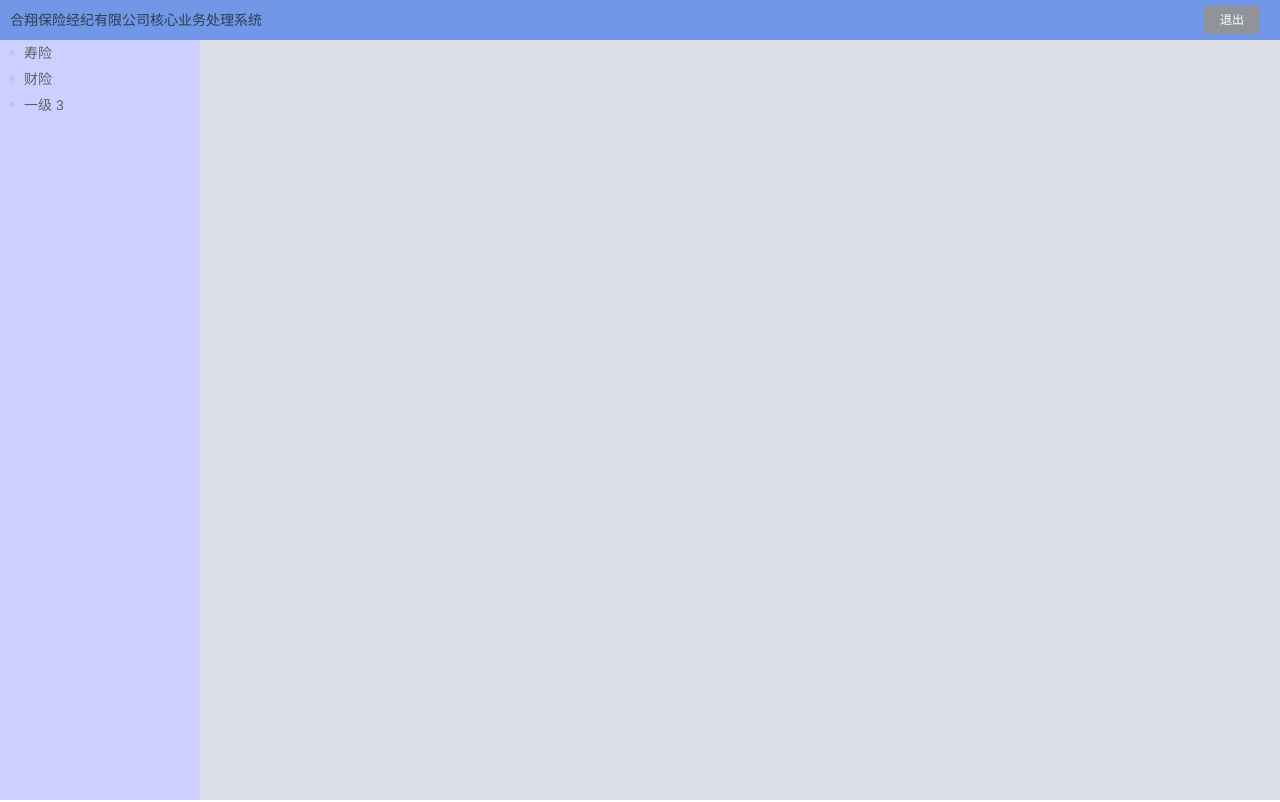
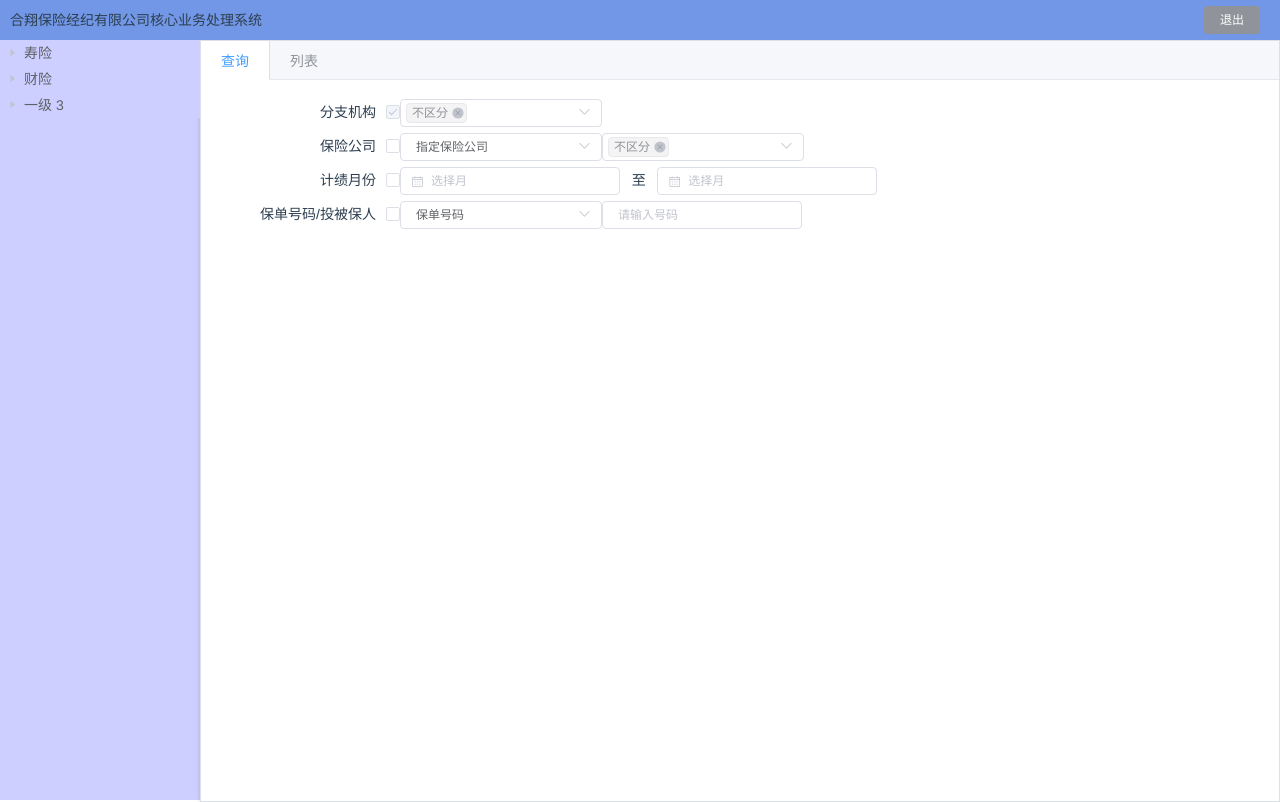
Before and after one commit to 11111112222222/allfly, a Vue app: page /#/user/payRecord in a window 1280 px wide. Built offline with nearby package versions, Linux system fonts and the light colour scheme.

Commit message:
保单交费记录查询

```diff
--- a/src/components/User/User.vue
+++ b/src/components/User/User.vue
@@ -7,7 +7,7 @@
     </header>
     <section>
       <aside>
-        <el-tree :data="menu" :props="defaultProps"  @node-click="handleNodeClick"></el-tree>
+        <el-tree :data="menu" :props="defaultProps" :highlight-current="true"  @node-click="handleNodeClick"></el-tree>
       </aside>
       <content>
         <router-view/>
--- a/src/components/order/PayRecord.vue
+++ b/src/components/order/PayRecord.vue
@@ -1,6 +1,82 @@
 <template>
- <div class="page">
-
+ <div class="page" style="height:100%">
+    <el-tabs type="border-card" style="height:100%">
+        <el-tab-pane label="查询">
+            <div class="search">
+                <div>
+                    <div class="title">分支机构</div>
+                    <div class="content">
+                        <el-checkbox v-model="branchChecked" disabled></el-checkbox>
+                        <el-select
+                            size="mini"
+                            v-model="branchSelected"
+                            multiple
+                            collapse-tags
+                            @change="handleSelectChange">
+                            <el-option
+                            v-for="item in branchOpt"
+                            :key="item.value"
+                            :value="item.value">
+                            </el-option>
+                        </el-select>
+                    </div>
+                </div>
+                <div>
+                    <div class="title">保险公司</div>
+                    <div class="content">
+                        <el-checkbox v-model="insurChecked"></el-checkbox>
+                        <el-select
+                            size="mini"
+                            v-model="compSort">
+                            <el-option
+                            v-for="item in sortOpt"
+                            :key="item.value"
+                            :value="item.value">
+                            </el-option>
+                        </el-select>
+                        <el-select
+                            size="mini"
+                            v-model="compSelected"
+                            multiple
+                            collapse-tags
+                            @change="handleSelectChange">
+                            <el-option
+                            v-for="item in compOpt"
+                            :key="item.value"
+                            :value="item.value">
+                            </el-option>
+                        </el-select>
+                    </div>
+                </div>
+                <div>
+                    <div class="title">计绩月份</div>
+                    <div class="content">
+                        <el-checkbox v-model="scoreChecked" ></el-checkbox>
+                        <el-date-picker v-model="scoreStart" type="month" size="mini" placeholder="选择月"> </el-date-picker>
+                        &nbsp;&nbsp;至&nbsp;&nbsp;
+                        <el-date-picker v-model="scoreEnd" type="month" size="mini" placeholder="选择月"></el-date-picker>
+                    </div>
+                </div>
+                <div>
+                    <div class="title">保单号码/投被保人</div>
+                    <div class="content">
+                        <el-checkbox v-model="orderNumChecked"></el-checkbox>
+                        <el-select
+                            size="mini"
+                            v-model="orderSort">
+                            <el-option
+                            v-for="item in orderOpt"
+                            :key="item.value"
+                            :value="item.value">
+                            </el-option>
+                        </el-select>
+                        <el-input v-model="numInput" size="mini" placeholder="请输入号码" style="width:200px"></el-input>
+                    </div>
+                </div>
+            </div>
+        </el-tab-pane>
+        <el-tab-pane label="列表">列表</el-tab-pane>
+    </el-tabs>
  </div>
 </template>
 
@@ -8,14 +84,92 @@
 export default {
  data() {
  return {
-
+    branchChecked:true,
+    branchOpt: [{
+          value: '不区分',
+        }, {
+          value: '选项2',
+        }, {
+          value: '选项3',
+        }, {
+          value: '选项4',
+        }, {
+          value: '选项5',
+        }],
+    branchSelected: ["不区分"],
+    insurChecked:false,
+    sortOpt:[
+       {
+          value: '指定保险公司',
+        }, {
+          value: '所有寿险公司',
+        }, {
+          value: '所有产险公司',
+        }
+    ],
+    compSort:'指定保险公司',
+    compOpt: [{
+          value: '不区分',
+        }, {
+          value: '选项2',
+        }, {
+          value: '选项3',
+        }, {
+          value: '选项4',
+        }, {
+          value: '选项5',
+        }],
+    compSelected:["不区分"],
+    scoreChecked:false,
+    scoreStart:'',
+    scoreEnd:'',
+    orderNumChecked:false,
+    orderSort:'保单号码',
+    orderOpt:[
+       {
+          value: '保单号码',
+        }, {
+          value: '相关其他号码',
+        }, {
+          value: '投保人姓名',
+        }, {
+          value: '投保人证件代码',
+        }, {
+          value: '被保人姓名',
+        }, {
+          value: '被保人证件代码',
+        }
+    ],
+    numInput:""
  }
  },
  components: {
 
+ },
+ methods:{
+     handleSelectChange(value){
+         if(value[value.length-1]=="不区分"){
+            value.splice(0,value.length-1)
+         }else if(value.indexOf("不区分")!=-1){
+            value.splice(value.indexOf("不区分"),1)
+         }
+     }
  }
 }
 </script>
 
 <style scoped lang="scss">
+    .search{
+        text-align: left;
+    }
+    .title{
+        display: inline-block;
+        width:150px;
+        text-align: right;
+        padding:10px;
+    }
+    .content{
+        display: inline-block;
+
+    }
 </style>
```
